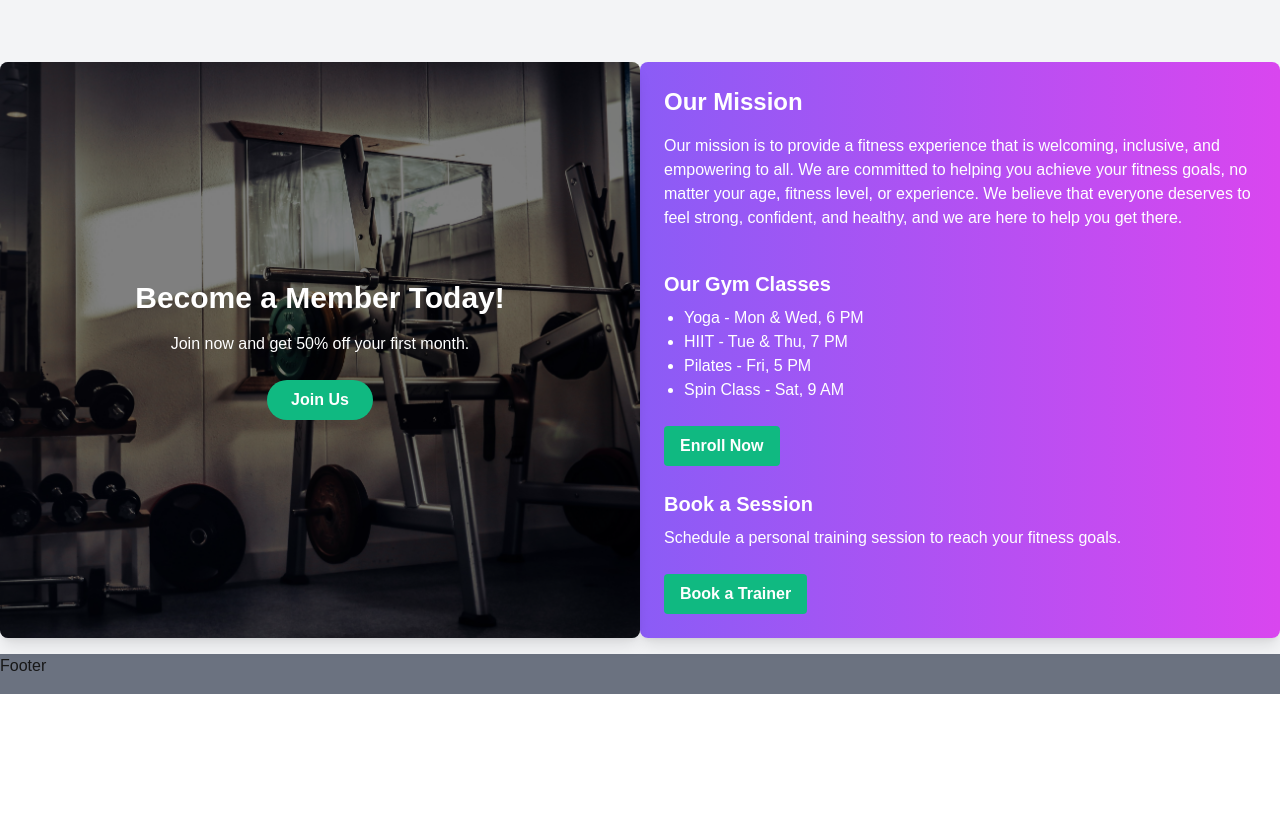
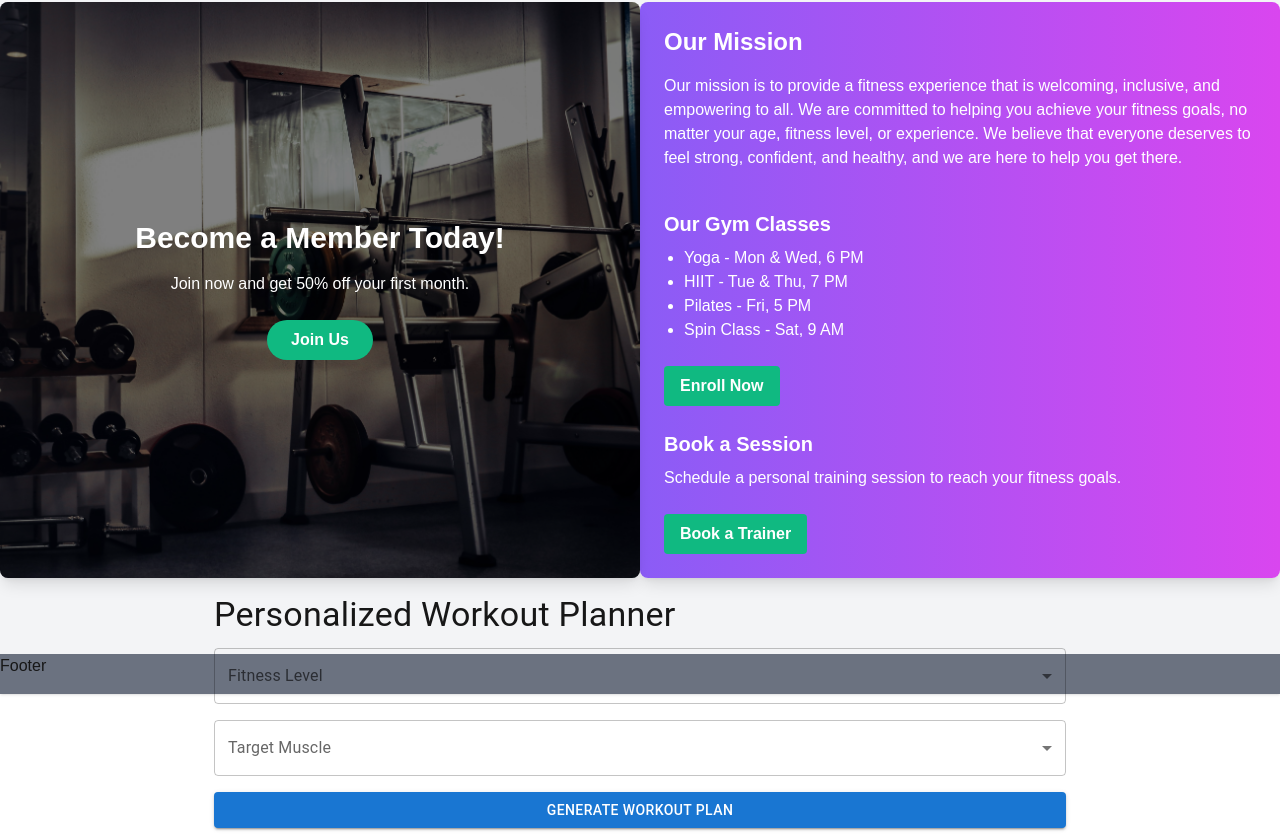
Before and after one commit to mwihoti/gymbuddy, a Next.js app: page / in a window 1280 px wide. Shown: the part 274-1110 px from the top of the page. Before the commit the page ends 968 px from the top, so only its background shows below. Built offline with nearby package versions, Linux system fonts and the light colour scheme.

Commit message:
Workout Planner with exercise api

```diff
--- a/package.json
+++ b/package.json
@@ -10,6 +10,9 @@
   },
   "dependencies": {
     "@auth/core": "^0.34.2",
+    "@emotion/react": "^11.13.3",
+    "@emotion/styled": "^11.13.0",
+    "@mui/material": "^6.1.3",
     "@prisma/client": "^5.20.0",
     "@types/bcrypt": "^5.0.2",
     "@types/jsonwebtoken": "^9.0.7",
--- a/src/app/api/bookings/route.ts
+++ b/src/app/api/bookings/route.ts
@@ -43,7 +43,7 @@ export async function PATCH(request: NextRequest) {
             return NextResponse.json({ error: 'Missing bookingId or status'}, { status: 400})
         }
 
-        const updatedBooking = await prisma,booking.update({
+        const updatedBooking = await prisma.booking.update({
             where: { id: bookingId},
             data: { status },
             include: {
--- a/src/app/home/page.tsx
+++ b/src/app/home/page.tsx
@@ -8,6 +8,9 @@ const Home: React.FC = () => {
 
 
         <HomePage />
+
+
+
         </div>
     );
 }
--- a/src/components/Home.tsx
+++ b/src/components/Home.tsx
@@ -2,7 +2,7 @@ import React from "react";
 import Image from "next/image";
 import gym1 from "../../assets/gym5.jpg";
 import Link from 'next/link';
-
+import WorkoutPlanner from "@/components/WorkoutPlanner";
 
 const HomePage: React.FC = () => {
   return (
@@ -75,6 +75,8 @@ const HomePage: React.FC = () => {
           </div>
         </div>
       </div>
+
+      <WorkoutPlanner />
     </div>
   );
 };
--- /dev/null
+++ b/src/components/WorkoutPlanner.tsx
@@ -0,0 +1,144 @@
+'use client'
+import React, { useState } from 'react';
+import {
+    Container,
+    Typography,
+    Select,
+    MenuItem,
+    Button,
+    Card,
+    CardContent,
+    CardMedia,
+    Grid,
+    FormControl,
+    InputLabel,
+    Box,
+    CircularProgress,
+    Alert
+  } from '@mui/material';
+
+  interface Exercise {
+    name: string;
+    type: string;
+    muscle: string;
+    difficulty: string;
+    instructions: string;
+  }
+
+  const WorkoutPlanner = () => {
+    const [fitnessLevel, setFitnessLevel] = useState('');
+    const [targetMuscle, setTargetMuscle] = useState('');
+    const [exercises, setExercises] = useState<Exercise[]>([]);
+    const [isLoading, setIsLoading] = useState(false);
+    const [error, setError ] = useState('');
+
+    const fetchExercises = async (muscle, difficulty) => {
+        const response = await fetch(`/api/exercises?muscle=${muscle}&difficulty=${difficulty}`);
+
+        if (!response.ok) {
+            throw new Error('Failed to fetch exercises');
+        }
+        return response.json();
+    };
+
+    const handleSubmit = async (e) => {
+        e.preventDefault();
+        setIsLoading(true);
+        setError('');
+
+        try {
+            const fetchedExercises = await fetchExercises(targetMuscle, fitnessLevel);
+            setExercises(fetchedExercises);
+
+        } catch (error) {
+            console.error('Error fetching exercises:', error);
+            setError('Failed to fetch exercises. Please try again.');
+        } finally {
+            setIsLoading(false);
+        }
+    };
+
+    return (
+        <Container maxWidth="md">
+      <Typography variant="h4" component="h1" gutterBottom>
+        Personalized Workout Planner
+      </Typography>
+      <Box component="form" onSubmit={handleSubmit} sx={{ mb: 4 }}>
+        <FormControl fullWidth sx={{ mb: 2 }}>
+          <InputLabel id="fitness-level-label">Fitness Level</InputLabel>
+          <Select
+            labelId="fitness-level-label"
+            value={fitnessLevel}
+            label="Fitness Level"
+            onChange={(e) => setFitnessLevel(e.target.value)}
+          >
+            <MenuItem value="beginner">Beginner</MenuItem>
+            <MenuItem value="intermediate">Intermediate</MenuItem>
+            <MenuItem value="advanced">Advanced</MenuItem>
+          </Select>
+        </FormControl>
+        <FormControl fullWidth sx={{ mb: 2 }}>
+          <InputLabel id="target-muscle-label">Target Muscle</InputLabel>
+          <Select
+            labelId="target-muscle-label"
+            value={targetMuscle}
+            label="Target Muscle"
+            onChange={(e) => setTargetMuscle(e.target.value)}
+          >
+            <MenuItem value="chest">Chest</MenuItem>
+            <MenuItem value="back">Back</MenuItem>
+            <MenuItem value="legs">Legs</MenuItem>
+            <MenuItem value="shoulders">Shoulders</MenuItem>
+            <MenuItem value="arms">Arms</MenuItem>
+            <MenuItem value="core">Core</MenuItem>
+          </Select>
+        </FormControl>
+        <Button
+          type="submit"
+          variant="contained"
+          color="primary"
+          disabled={isLoading}
+          fullWidth
+        >
+          {isLoading ? <CircularProgress size={24} /> : 'Generate Workout Plan'}
+        </Button>
+      </Box>
+
+      {error && <Alert severity="error" sx={{ mb: 2 }}>{error}</Alert>}
+
+      <Grid container spacing={3}>
+        {exercises.map((exercise, index) => (
+          <Grid item xs={12} sm={6} md={4} key={index}>
+            <Card>
+              <CardMedia
+                component="img"
+                height="140"
+                image={`/api/placeholder/400/300?text=${encodeURIComponent(exercise.name)}`}
+                alt={`${exercise.name} demonstration`}
+              />
+              <CardContent>
+                <Typography gutterBottom variant="h5" component="div">
+                  {exercise.name}
+                </Typography>
+                <Typography variant="body2" color="text.secondary">
+                  <strong>Type:</strong> {exercise.type}
+                </Typography>
+                <Typography variant="body2" color="text.secondary">
+                  <strong>Muscle:</strong> {exercise.muscle}
+                </Typography>
+                <Typography variant="body2" color="text.secondary">
+                  <strong>Difficulty:</strong> {exercise.difficulty}
+                </Typography>
+                <Typography variant="body2" color="text.secondary">
+                  <strong>Instructions:</strong> {exercise.instructions}
+                </Typography>
+              </CardContent>
+            </Card>
+          </Grid>
+        ))}
+      </Grid>
+    </Container>
+    );
+  };
+
+  export default WorkoutPlanner
--- a/src/components/booking.tsx
+++ b/src/components/booking.tsx
@@ -34,7 +34,7 @@ export default function BookingManagement() {
     setError(null);
 
     try {
-      const response = await fetch('/api/trainer/bookings?trainerId=1');
+      const response = await fetch('/api/bookings?trainerId=2');
       if (!response.ok) {
         throw new Error('Failed to fetch bookings');
       }
```
Also changed, not shown: 1 other file (tests, documents, lock files or other folders).
